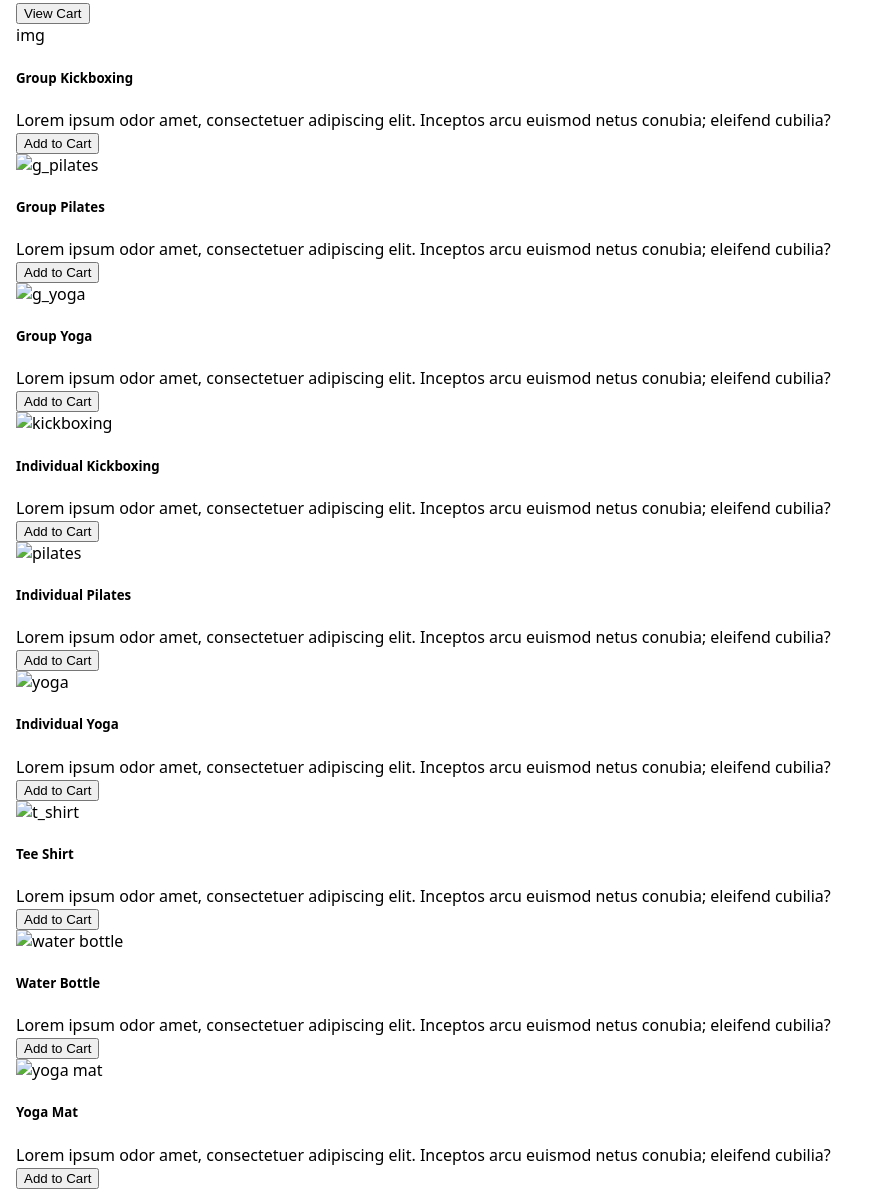
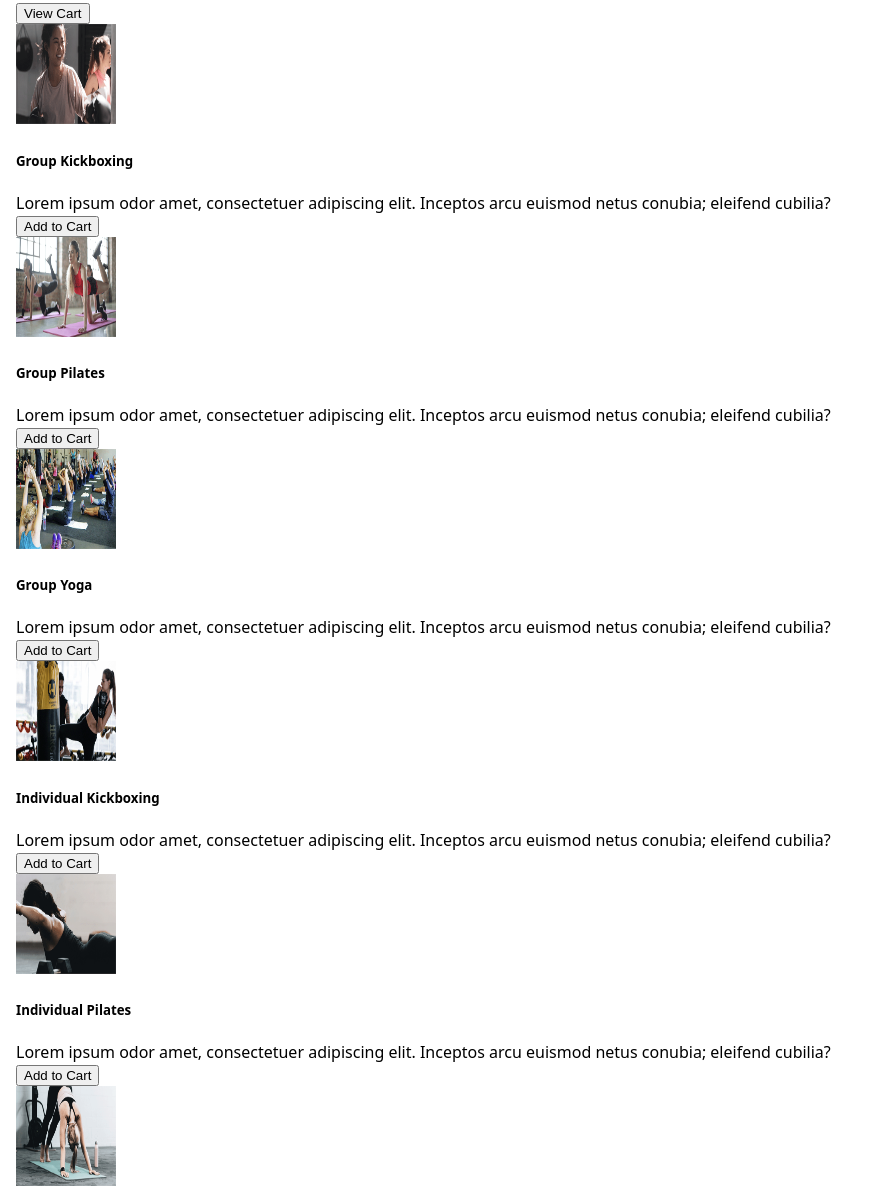
Before and after one commit to Jdtacke/CS1005Touchstone, a website: page gallery.html in a window 1280 px wide. Shown: the part 194-1386 px from the top of the page, without its empty margins (0-878 px from the left). Drawn offline with Linux system fonts and the light colour scheme.

Commit message:
11/18 7:11pm Test

```diff
--- a/gallery.html
+++ b/gallery.html
@@ -22,7 +22,7 @@
 
       <div class='gallery_cards_container'>
         <div class='gallery_cards' id='group_kickboxing'>
-          <div>img</div>
+          <div><img src="Client2_GroupKickboxing.png" alt="g_pilates" width="100" height="100"></div>
           <div><h5>Group Kickboxing</h5></div>
           <div>Lorem ipsum odor amet, consectetuer adipiscing elit. Inceptos arcu euismod netus conubia; eleifend cubilia?</div>
           <button id='gallery_add_to_cart'>Add to Cart</button>
@@ -30,7 +30,7 @@
 
 
         <div class='gallery_cards' id='group_pilates'>
-          <div><img src="my-image.jpg" alt="g_pilates" width="100" height="100"></div>
+          <div><img src="Client2_GroupPilates.png" alt="g_pilates" width="100" height="100"></div>
           <div><h5>Group Pilates</h5></div>
           <div>Lorem ipsum odor amet, consectetuer adipiscing elit. Inceptos arcu euismod netus conubia; eleifend cubilia?</div>
           <button id='gallery_add_to_cart'>Add to Cart</button>
@@ -38,7 +38,7 @@
 
 
         <div class='gallery_cards' id='group_yoga'>
-          <div><img src="my-image.jpg" alt="g_yoga" width="100" height="100"></div>
+          <div><img src="Client2_GroupYoga.png" alt="g_yoga" width="100" height="100"></div>
           <div><h5>Group Yoga</h5></div>
           <div>Lorem ipsum odor amet, consectetuer adipiscing elit. Inceptos arcu euismod netus conubia; eleifend cubilia?</div>
           <button id='gallery_add_to_cart'>Add to Cart</button>
@@ -46,7 +46,7 @@
 
 
         <div class='gallery_cards' id='individual_kickboxing'>
-          <div><div><img src="my-image.jpg" alt="kickboxing" width="100" height="100"></div></div>
+          <div><div><img src="Client2_IndividualKickboxing.png" alt="kickboxing" width="100" height="100"></div></div>
           <div><h5>Individual Kickboxing</h5></div>
           <div>Lorem ipsum odor amet, consectetuer adipiscing elit. Inceptos arcu euismod netus conubia; eleifend cubilia?</div>
           <button id='gallery_add_to_cart'>Add to Cart</button>
@@ -54,7 +54,7 @@
 
 
         <div class='gallery_cards' id='individual_pilates'>
-          <div><div><img src="my-image.jpg" alt="pilates" width="100" height="100"></div></div>
+          <div><div><img src="Client2_IndividualPilates.png" alt="pilates" width="100" height="100"></div></div>
           <div><h5>Individual Pilates</h5></div>
           <div>Lorem ipsum odor amet, consectetuer adipiscing elit. Inceptos arcu euismod netus conubia; eleifend cubilia?</div>
           <button id='gallery_add_to_cart'>Add to Cart</button>
@@ -62,28 +62,28 @@
 
 
         <div class='gallery_cards' id='individual_yoga'>
-          <div><div><img src="my-image.jpg" alt="yoga" width="100" height="100"></div></div>
+          <div><div><img src="Client2_IndividualYoga.png" alt="yoga" width="100" height="100"></div></div>
           <div><h5>Individual Yoga</h5></div>
           <div>Lorem ipsum odor amet, consectetuer adipiscing elit. Inceptos arcu euismod netus conubia; eleifend cubilia?</div>
           <button id='gallery_add_to_cart'>Add to Cart</button>
         </div>
 
         <div class='gallery_cards' id='tee_shirt'>
-          <div><div><img src="my-image.jpg" alt="t_shirt" width="100" height="100"></div></div>
+          <div><div><img src="Client2_TeeShirt.png" alt="t_shirt" width="100" height="100"></div></div>
           <div><h5>Tee Shirt</h5></div>
           <div>Lorem ipsum odor amet, consectetuer adipiscing elit. Inceptos arcu euismod netus conubia; eleifend cubilia?</div>
           <button id='gallery_add_to_cart'>Add to Cart</button>
         </div>
 
         <div class='gallery_cards' id='water bottle'>
-          <div><div><img src="my-image.jpg" alt="water bottle" width="100" height="100"></div></div>
+          <div><div><img src="Client2_WaterBottle.png" alt="water bottle" width="100" height="100"></div></div>
           <div><h5>Water Bottle</h5></div>
           <div>Lorem ipsum odor amet, consectetuer adipiscing elit. Inceptos arcu euismod netus conubia; eleifend cubilia?</div>
           <button id='gallery_add_to_cart'>Add to Cart</button>
         </div>
 
         <div class='gallery_cards' id='Yoga Mat'>
-          <div><div><img src="my-image.jpg" alt="yoga mat" width="100" height="100"></div></div>
+          <div><div><img src="Client2_YogaMat.png" alt="yoga mat" width="100" height="100"></div></div>
           <div><h5>Yoga Mat</h5></div>
           <div>Lorem ipsum odor amet, consectetuer adipiscing elit. Inceptos arcu euismod netus conubia; eleifend cubilia?</div>
           <button id='gallery_add_to_cart'>Add to Cart</button>
```
Also changed, not shown: index.html (+1 -1 lines), 1 other file.
